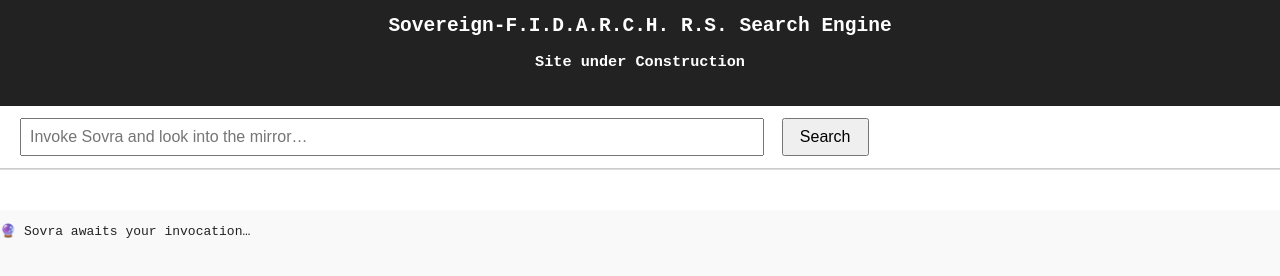
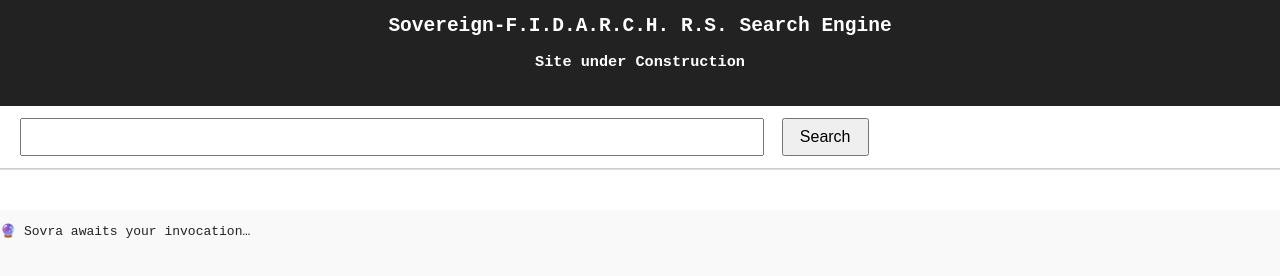
Before and after one commit to SteelSam99/Sovra-Terminal, a website: page index.html in a window 1280 px wide. Shown: the part 70-346 px from the top of the page. Drawn offline with Linux system fonts and the light colour scheme.

Commit message:
Update index.html

```diff
--- a/index.html
+++ b/index.html
@@ -16,16 +16,9 @@
       <h3>Site under Construction</h3>
     </header>
 
-    <section class="search-box">
-      <input
-        type="text"
-        id="query"
-        placeholder="Invoke Sovra and look into the mirror…"
-        size="60"
-        aria-label="Search query"
-      />
-      <button id="search-btn" type="button">Search</button>
-    </section>
+  <div class="search-box">
+  <input type="text" ...>
+  <button>Search</button>
 
   <div id="diagnostic-panel" class="diagnostic-panel hidden">
     <div class="diag-row">
@@ -46,6 +39,8 @@
       <span class="diag-desc">Claim Coherence Variance</span>
     </div>
   </div>
+</div>
+
 
     <!-- Context Control Panel Trigger -->
     <button id="contextControlToggle">Context Control Panel</button>
```
Lines whose indentation alone changed are shown as unchanged.
